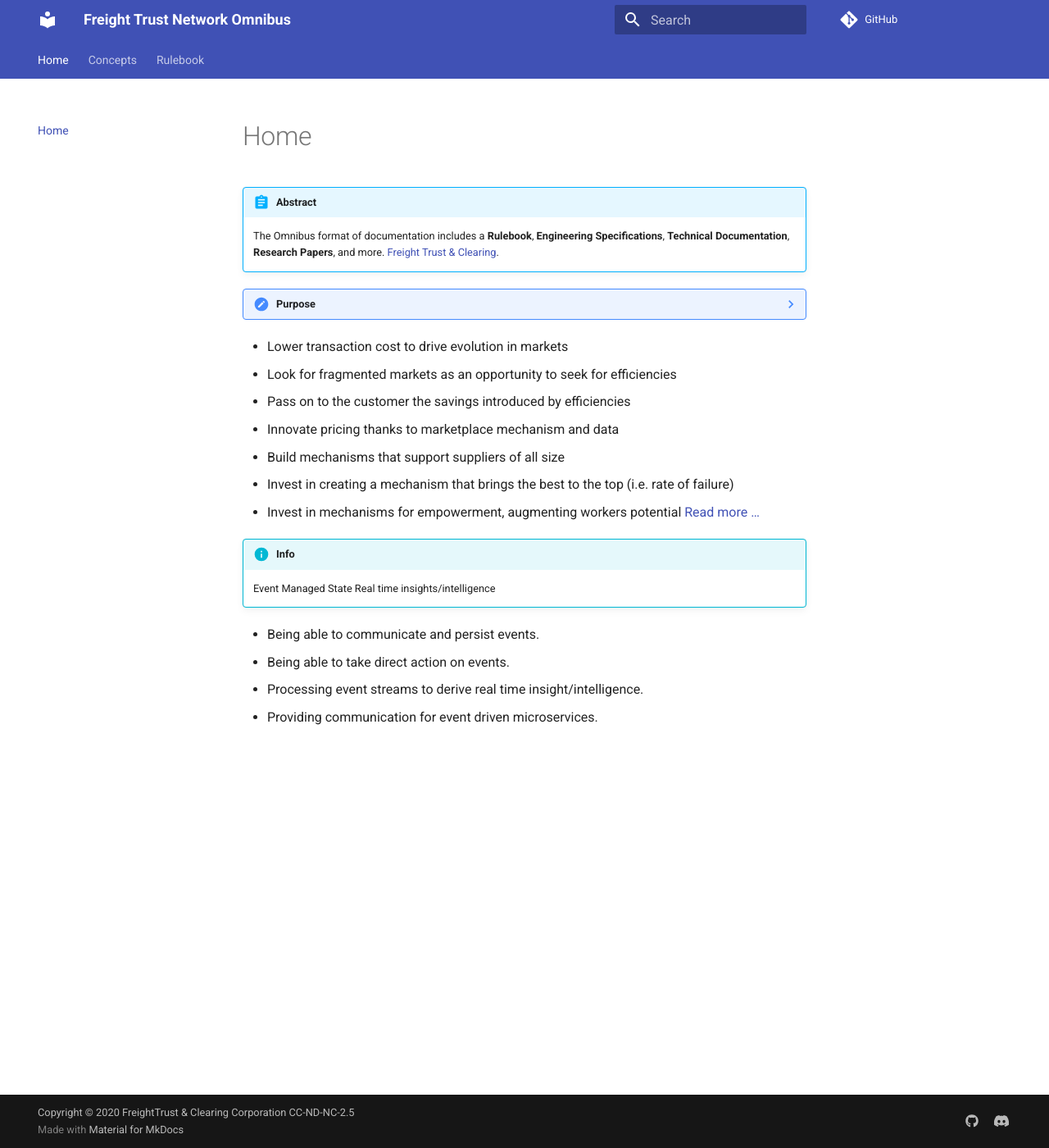
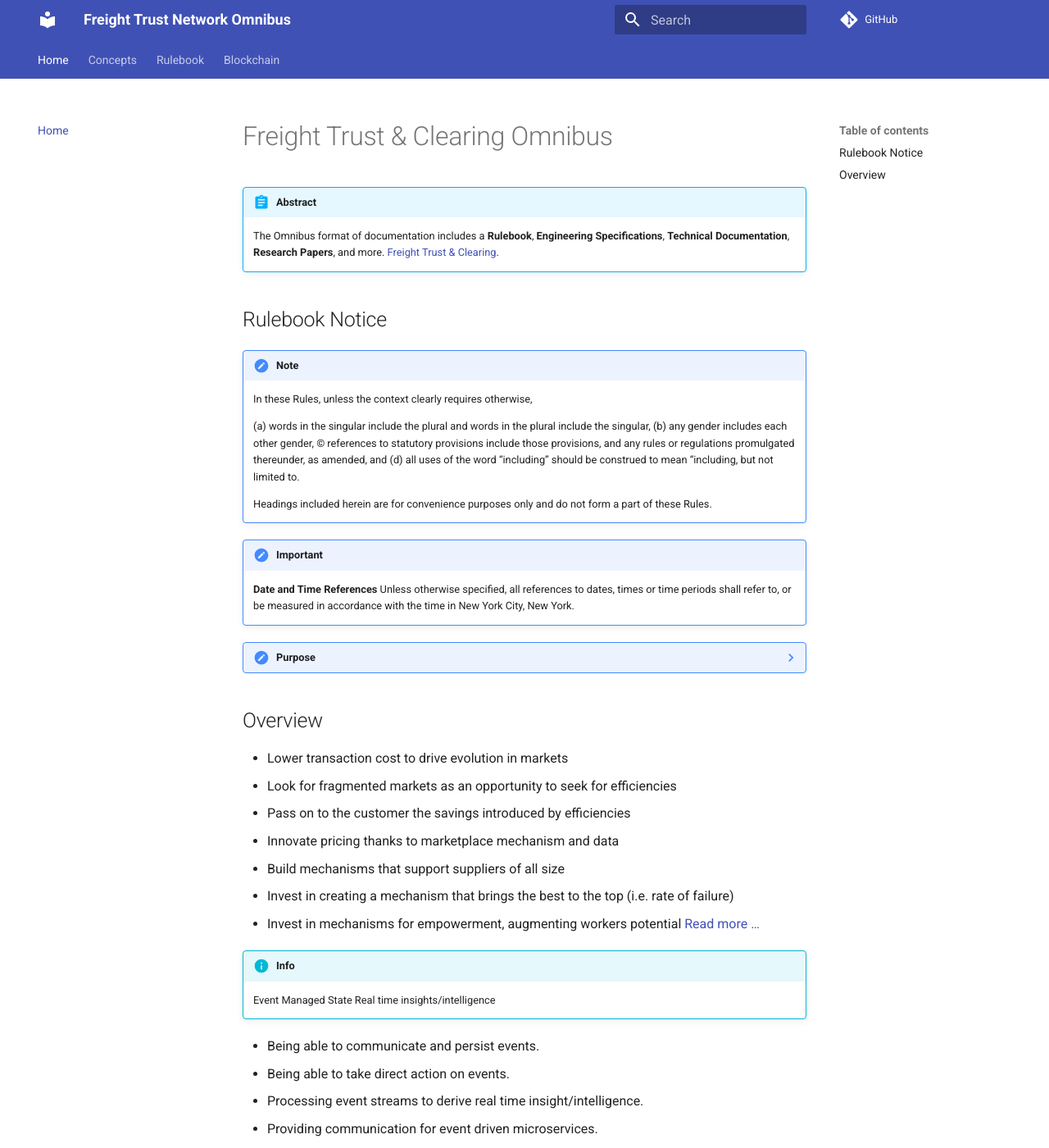
Before and after one commit to freight-trust/mkdocs, an MkDocs documentation site: the page built from docs/index.md, in a window 1280 px wide and 1400 px high. Shown: the whole window at 82% size. Built offline with MkDocs 1.6.1 and Material for MkDocs 9.7.7, drawn with Linux system fonts in a browser that asks for light colours; comment, search, counter and statistics services are not loaded; some of the changed text lies outside the part shown.

Commit message:
fixing readme

```diff
--- a/docs/index.md
+++ b/docs/index.md
@@ -1,5 +1,29 @@
+---
+title: Freight Trust and Clearing Omnibus Documentation
+description: Freight Trust Network Rulebook, Engineering, Technical, and more.
+---
+
+# Freight Trust & Clearing Omnibus
+
 !!! abstract
     The Omnibus format of documentation includes a **Rulebook**, **Engineering Specifications**, **Technical Documentation**, **Research Papers**, and more. [Freight Trust & Clearing](https://freighttrust.com).
+
+## Rulebook Notice
+
+!!! note
+	In these Rules, unless the context clearly requires otherwise,
+
+    (a) words in the singular include the plural and words in the plural include the singular,
+    (b) any gender includes each other gender,
+    (c) references to statutory provisions include those provisions, and any rules or regulations promulgated thereunder, as amended, and
+    (d) all uses of the word “including” should be construed to mean “including, but not limited to.
+
+    Headings included herein are for convenience purposes only and do not form a part of these Rules.
+
+!!! important
+    **Date and Time References** Unless otherwise specified, all references
+	to dates, times or time periods shall refer to, or be measured in
+	accordance with the time in New York City, New York.
 
 
 
@@ -7,6 +31,7 @@
 	The modern digital business works in real time; it informs interested parties of things of interest when they happen, it makes sense of, and derives insight from an ever-growing number of sources. It learns, predicts and is intelligent -- it is by nature Event Driven.Event-driven architecture (EDA) is an architecture pattern that promotes the production, detection, consumption of, and reaction to events. This architectural pattern can be applied to the systems that transmit events among loosely coupled software components and services.
 
 
+## Overview
 
 * Lower transaction cost to drive evolution in markets
 * Look for fragmented markets as an opportunity to seek for efficiencies
--- a/mkdocs.yml
+++ b/mkdocs.yml
@@ -1,7 +1,7 @@
 site_name: Freight Trust Network Omnibus
 repo_url: 'https://github.com/freight-trust/omnibus'
 copyright: |
-  Copyright &copy; 2020 <a href="https://frieghttrust.com"  target="_blank" rel="noopener">FreightTrust & Clearing Corporation</a> CC-ND-NC-2.5
+  Copyright &copy; 2020 <a href="https://freighttrust"  target="_blank" rel="noopener">FreightTrust & Clearing Corporation - All Rights Reserved</a>
 
 google_analytics:
   - ''
@@ -20,6 +20,21 @@ nav:
     - Network Participants: rulebook/network-clearing-participants.md
     - Obligations: rulebook/obligations.md
     - Suspension: rulebook/suspension.md
+  - Blockchain:
+    - Blockchain: blockchain/pricing.md
+    - VBSM: blockchain/vbsm.md.md
+    - Network Upgrades: blockchain/network-upgrade.md
+    - Smart Contract Practices: blockchain/smart-contract-practices.md
+    - Topology: blockchain/topology.md
+    - Network: blockchain/network.md
+    - Smart Contract Development: blockchain/smart-contract-dev.md
+    - Contracts v1: blockchain/contracts-v1.md
+    - EVM: blockchain/evm.md
+    - Token Overview: blockchain/token-overview.md
+    - List: blockchain/list.md.md
+    - Wallets: blockchain/wallets.md
+    - Staking: blockchain/staking.md
+    - Intro to EDI: blockchain/intro-edi.md
 docs_dir: docs
 theme:
   name: material
@@ -91,9 +106,13 @@ markdown_extensions:
 extra:
   social:
     - icon: fontawesome/brands/github
-      link: https://github.com/facelessuser
-    - icon: fontawesome/brands/discord
-      link: https://discord.gg/fqQ7ypS
+      link: https://github.com/freight-trust
+    - icon: fontawesome/brands/docker
+      link: https://hub.docker.com/freightclear
+    - icon: fontawesome/brands/gitlab
+      link: https://gitlab.com/fr8
+    - icon: fontawesome/brands/intercom
+      link: https://intercom.help/freight/en
 
 plugins:
   - search
```
